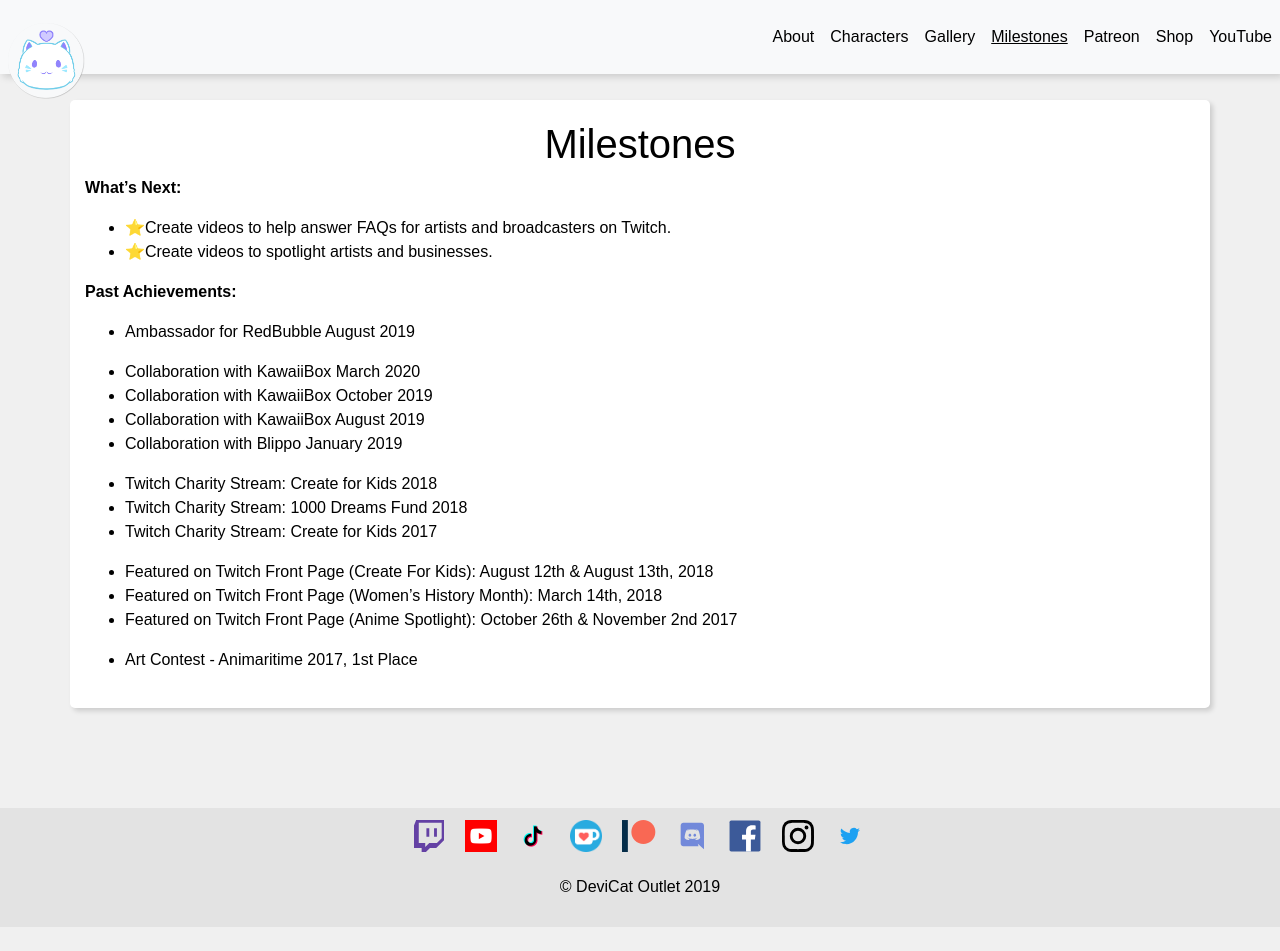
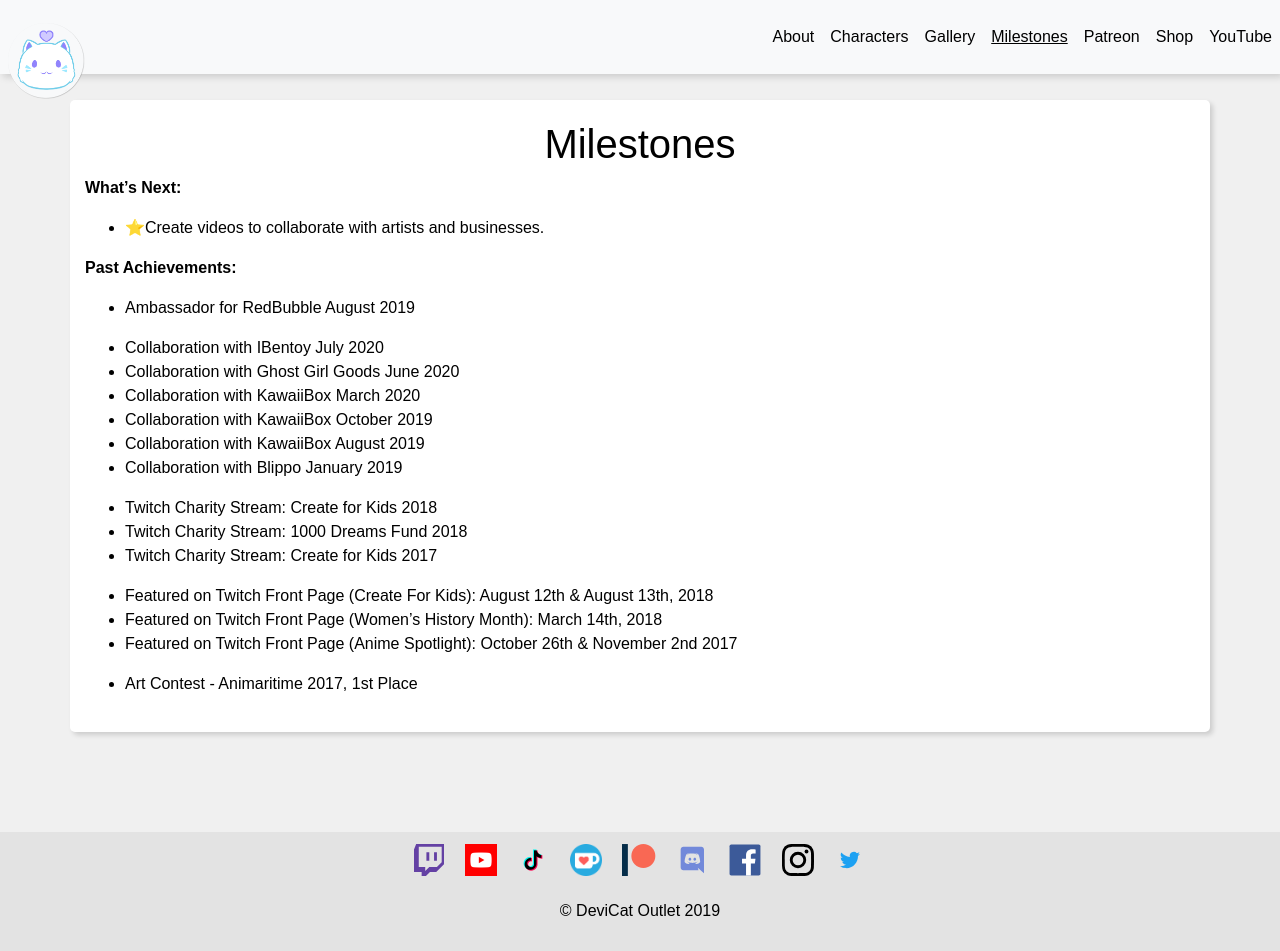
Before and after one commit to DeviCatOutlet/devicatoutlet.github.io, a Jekyll site: the page built from milestones.md, in a window 1280 px wide and 951 px high. Built offline with Jekyll 4.4.1, drawn with Linux system fonts in a browser that asks for light colours; our own code applies the rules of GitHub Pages for plain Markdown files.

Commit message:
Update Milestones Page

```diff
--- a/milestones.md
+++ b/milestones.md
@@ -2,15 +2,16 @@
 
 <b>What's Next:</b> <br>
 
-- ⭐Create videos to help answer FAQs for artists and broadcasters on Twitch.
-- ⭐Create videos to spotlight artists and businesses.
-
+- ⭐Create videos to collaborate with artists and businesses.
 
 
 
 <b>Past Achievements:</b> <br>
+
 - Ambassador for RedBubble August 2019
 
+- Collaboration with IBentoy July 2020
+- Collaboration with Ghost Girl Goods June 2020
 - Collaboration with KawaiiBox March 2020
 - Collaboration with KawaiiBox October 2019
 - Collaboration with KawaiiBox August 2019
```
